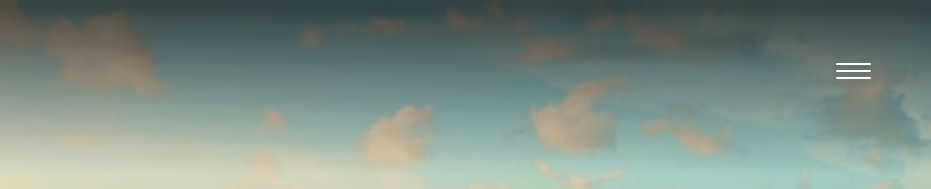
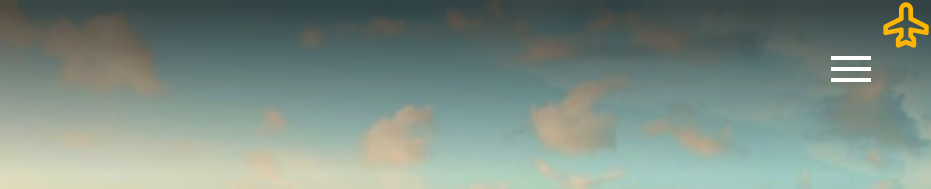
Before and after one commit to evgeniavol/indoTravel, a plain HTML site: page index.html in a window 1280 px wide. Shown: the top 189 px of the page, 349-1280 px from the left. Drawn offline with Linux system fonts and the light colour scheme.

Commit message:
animation

```diff
--- /dev/null
+++ b/css/burgerBtn.css
@@ -0,0 +1,43 @@
+.icon-burger {
+    position: relative;
+    display: block;
+    width: 40px;
+    height: 26px;
+    background: transparent;
+    border-top: 4px solid;
+    border-bottom: 4px solid;
+    color: #ffffff;
+    font-size: 0;
+    transition: all 0.3s ease-in-out;
+}
+
+.icon-burger::before,
+.icon-burger::after {
+    content: '';
+    display: block;
+    width: 100%;
+    height: 4px;
+    position: absolute;
+    top: 50%;
+    left: 50%;
+    background: currentColor;
+    transform: translate(-50%, -50%);
+    transition: transform 0.3s ease-in-out;
+}
+
+
+.icon-burger.active {
+    border-color: transparent;
+}
+
+.icon-burger.active::before {
+    border-radius: 4px;
+    transform: translate(-50%, -50%) rotate(45deg);
+
+}
+
+.icon-burger.active::after {
+    border-radius: 4px;
+    transform: translate(-50%, -50%) rotate(-45deg);
+
+}
--- a/css/index.css
+++ b/css/index.css
@@ -619,7 +619,7 @@ p {
 		z-index: 1;
 }
 
-.header__menu-button {
+/* .header__menu-button {
 		width: 35px;
 		height: 16px;
 		background: url("../img/hero/menu.svg") center/contain no-repeat;
@@ -635,7 +635,7 @@ p {
 		-webkit-transform: scale(1.1);
 		-ms-transform: scale(1.1);
 		transform: scale(1.1);
-}
+} */
 
 .header__list {
 		display: -webkit-box;
--- a/index.html
+++ b/index.html
@@ -11,6 +11,7 @@
   <link rel="icon" type="image/png" href="img/favicon.png">
   <link rel="stylesheet" href="css/index.css">
   <link rel="stylesheet" href="css/timer.css">
+  <link rel="stylesheet" href="css/burgerBtn.css">
   <script type="module" src="script/main.js"></script>
   <title>Indonesia</title>
 
@@ -20,7 +21,9 @@
     <div class="container header__container">
       <img src="img/logo.svg" class="logo header__logo" alt="Логотип компании Indo Travel">
 
-      <button class="header__menu-button" aria-label="Кнопка вызова меню"></button>
+      <div class="nav-btn">
+        <button class="header__menu-button icon-burger" aria-label="Кнопка вызова меню"></button>
+      </div>
 
       <nav class="header__menu">
         <ul class="header__list">
--- a/script/main.js
+++ b/script/main.js
@@ -1,5 +1,6 @@
 import {countdownTimer} from './modules/timer.js';
 import './modules/accordion.js'
 import './modules/burgerMenu.js'
+import './modules/fly.js'
 
 countdownTimer();
--- a/script/modules/burgerMenu.js
+++ b/script/modules/burgerMenu.js
@@ -1,18 +1,26 @@
 const body = document.querySelector('body');
 const menuList = body.querySelector('.header__menu');
+const iconBurger = body.querySelector('.icon-burger');
+const navBtn = body.querySelector('.nav-btn');
+
+navBtn.style.cssText = `
+width: 40px;
+height: 30px;
+`;
 
 body.addEventListener('click', ({ target }) => {
-  target.matches('.header__menu-button')
-    ? menuList.classList.toggle('header__menu_active')
-    : '';
+  if (target.closest('.nav-btn')) {
+    menuList.classList.toggle('header__menu_active');
+    iconBurger.classList.toggle('active');
+  }
 
-	if (
-    target.classList.contains('header__menu') ||
+  if (
     target.classList.contains('header__link') ||
-    (target.className != 'header__menu' &&
-      !target.matches('.header__menu-button'))
+    (!target.classList.contains('header__menu_active') && !target.closest('.nav-btn'))
   ) {
     menuList.classList.remove('header__menu_active');
+    iconBurger.classList.remove('active');
   }
 
+
 });
--- /dev/null
+++ b/script/modules/fly.js
@@ -0,0 +1,33 @@
+const docEl = document.documentElement;
+const fly = document.createElement('div');
+
+fly.style.cssText = `
+    position: fixed;
+    width: 50px;
+    height: 50px;
+    right: 0;
+    bottom: 0;
+    pointer-events: none;
+    background: url('../../img/airplane/airplane.svg') center/contain;
+`;
+document.body.append(fly);
+
+if (docEl.clientWidth < 768) {
+  fly.style.display === 'none';
+} else {
+  fly.style.display === 'block';
+}
+
+const calcPositionFly = () => {
+  const maxTop = docEl.clientHeight - fly.clientHeight;
+  const maxScroll = docEl.scrollHeight - docEl.clientHeight;
+  const percentScroll = (window.pageYOffset * 100) / maxScroll;
+
+  const heightViewPort = maxTop / 100;
+
+  fly.style.top = `${heightViewPort * percentScroll}px`;
+};
+
+window.addEventListener('scroll', calcPositionFly);
+
+calcPositionFly();
```
Also changed, not shown: img/airplane/airplane.svg (added), img/airplane/indofly.jpg (added), img/airplane/indoflyend.jpg (added).
